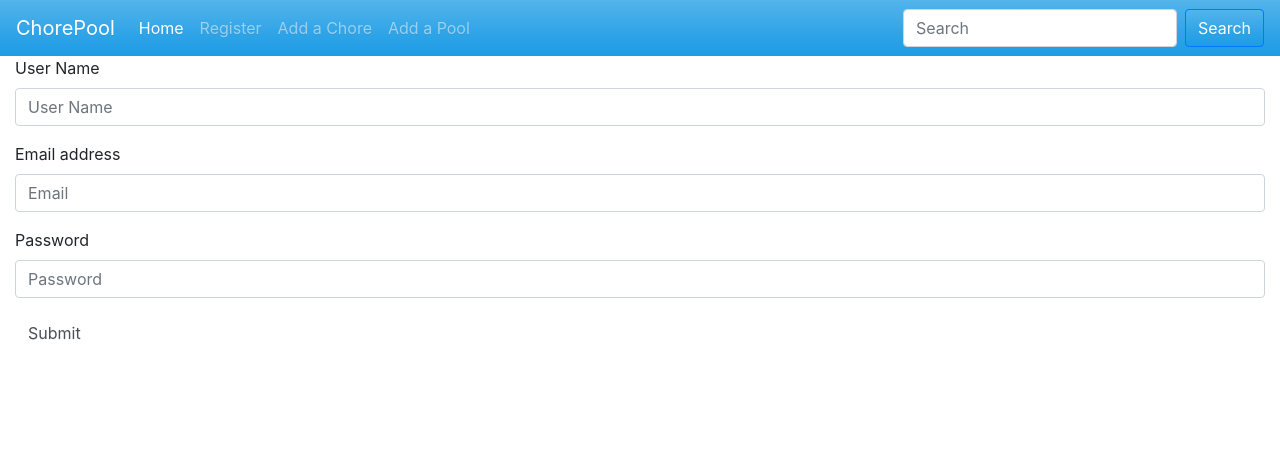
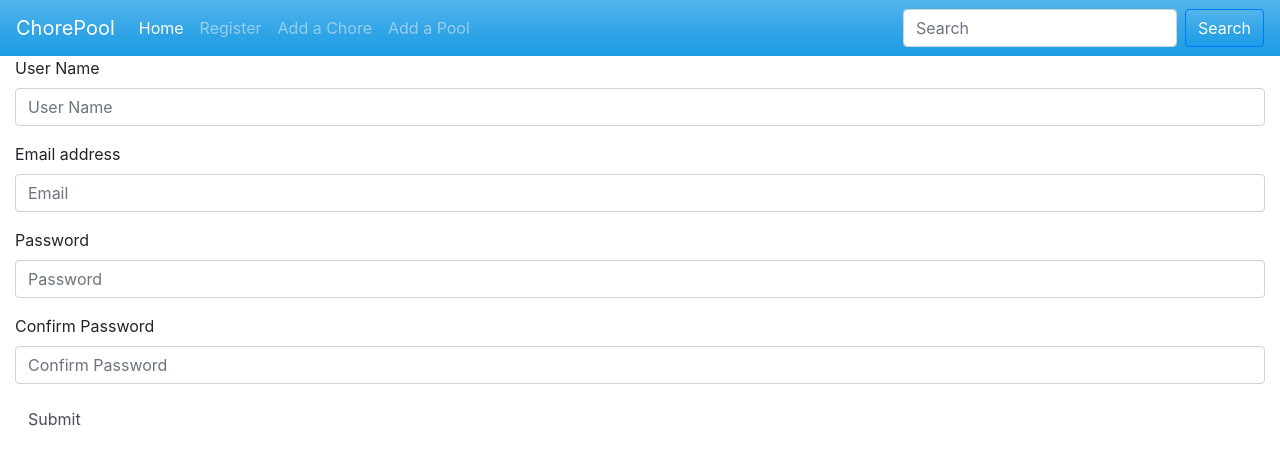
Before and after one commit to GRIFF91/Get-It-Done, a React (Create React App) app in the folder client/: page /register in a window 1280 px wide. Shown: the top 464 px of the page. Built offline with nearby package versions, Linux system fonts and the light colour scheme.

Commit message:
Confirm Password added

```diff
--- a/client/src/pages/register/register.js
+++ b/client/src/pages/register/register.js
@@ -19,6 +19,10 @@ class register extends Component {
                         <label for="exampleInputPassword1">Password</label>
                         <input type="password" class="form-control" id="exampleInputPassword1" placeholder="Password" />
                     </div>
+                    <div class="form-group">
+                        <label for="confirmExampleInputPassword1">Confirm Password</label>
+                        <input type="password" class="form-control" id="confirmExampleInputPassword1" placeholder="Confirm Password" />
+                    </div>
                     <button type="submit" class="btn btn-default">Submit</button>
                 </form>
             </Container>
```
